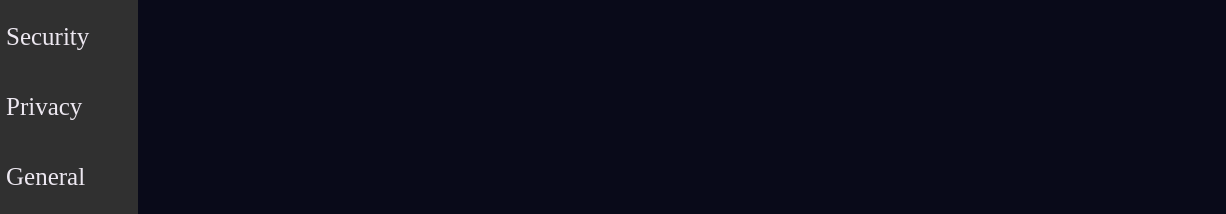
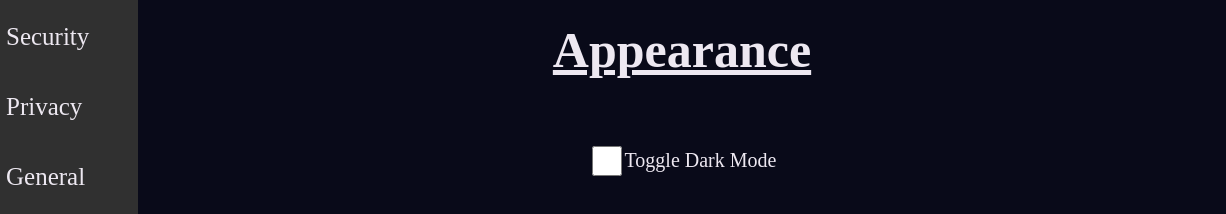
Before and after one commit to Mikkel102454/Server-Website, a plain HTML site: page html-files/settings-page.html in a window 1280 px wide. Shown: the part 127-341 px from the top of the page, 54-1280 px from the left. Drawn offline with Linux system fonts and the light colour scheme.

Commit message:
Header and start of templates for settings menu

```diff
--- a/css-files/settings-page.css
+++ b/css-files/settings-page.css
@@ -9,9 +9,33 @@ body{
 }
 
 main{
+    display: flex;
+    flex-direction: column;
+    align-items: center;
     margin: 0px;
     height: 94vh;
     width: 85vw;
+}
+
+main div{
+    font-size: 20px;
+    display: flex;
+    align-items: center;
+}
+
+main .top-item{
+    margin-top: 100px;
+}
+
+main .big-font{
+    font-size: 50px;
+    font-weight: bold;
+    text-decoration: underline;
+}
+
+main div input{
+    height: 30px;
+    width: 30px;
 }
 
 nav{
@@ -29,6 +53,7 @@ header{
 }
 
 .home-button{
+    transition: 0.2s;
     height: 4vh;
     width: 4vh;
     margin-left: 10px;
@@ -47,6 +72,12 @@ nav li{
     border-top-right-radius: 25px;
     border-bottom-right-radius: 25px;
     min-height: 50px;
+}
+
+.home-button:hover{
+    transition: 0.2s;
+    scale: 1.05;
+    cursor: pointer;
 }
 
 nav li:hover{
--- a/html-files/settings-page.html
+++ b/html-files/settings-page.html
@@ -12,7 +12,7 @@
 </head>
 <body class="dark-mode">
     <header class="background-secondary">
-        <img src="/img/home.png" class="home-button">
+        <img src="/img/home.png" class="home-button" onclick="ChangePage('/html-files/landing-page.html')">
     </header>
     <div class="main-window">
         <nav class="background-accent">
@@ -48,7 +48,11 @@
             </ul>
         </nav>
         <main class="background-primary">
-
+            <p class="text-color top-item big-font">Appearance</p>
+            <div>
+                <input type="checkbox">
+                <p class="text-color">Toggle Dark Mode</p>
+            </div>
         </main>
     </div>
 </body>
```
